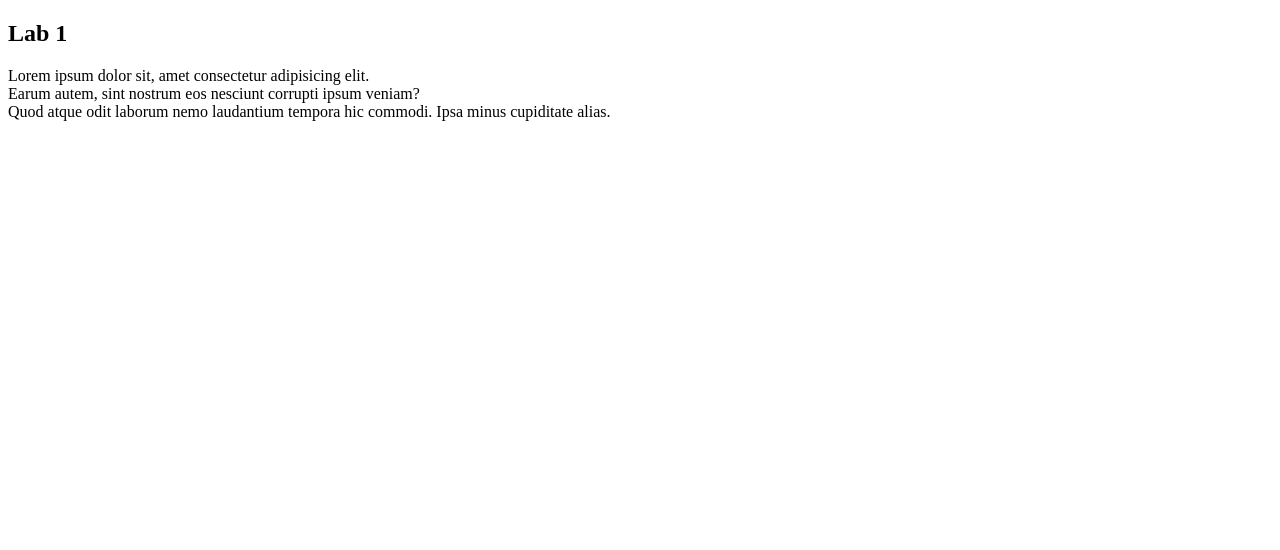
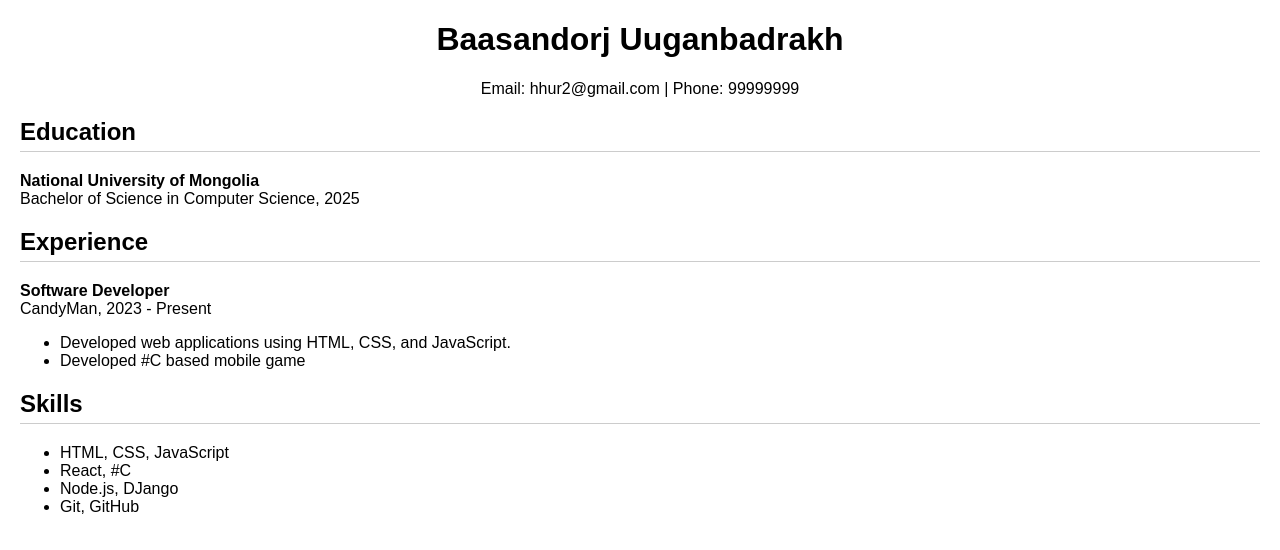
Before and after one commit to baaska23/baaska.github.io, a plain HTML site: page lab1.html in a window 1280 px wide. Drawn offline with Linux system fonts and the light colour scheme.

Commit message:
updated my CV

```diff
--- a/lab1.html
+++ b/lab1.html
@@ -3,13 +3,55 @@
 <head>
     <meta charset="UTF-8">
     <meta name="viewport" content="width=device-width, initial-scale=1.0">
-    <title>Lab 1</title>
+    <title>my CV</title>
+    <style>
+        body {
+            font-family: Arial, sans-serif;
+            margin: 20px;
+        }
+        header {
+            text-align: center;
+            margin-bottom: 20px;
+        }
+        section {
+            margin-bottom: 20px;
+        }
+        h2 {
+            border-bottom: 1px solid #ccc;
+            padding-bottom: 5px;
+        }
+    </style>
 </head>
 <body>
-    <h2>Lab 1</h2>
-    <p>
-    Lorem ipsum dolor sit, amet consectetur adipisicing elit. <br>
-    Earum autem, sint nostrum eos nesciunt corrupti ipsum veniam? <br>
-    Quod atque odit laborum nemo laudantium tempora hic commodi. Ipsa minus cupiditate alias.</p>
+    <header>
+        <h1>Baasandorj Uuganbadrakh</h1>
+        <p>Email: hhur2@gmail.com | Phone: 99999999</p>
+    </header>
+
+    <section>
+        <h2>Education</h2>
+        <p><strong>National University of Mongolia</strong><br>
+        Bachelor of Science in Computer Science, 2025</p>
+    </section>
+
+    <section>
+        <h2>Experience</h2>
+        <p><strong>Software Developer</strong><br>
+        CandyMan, 2023 - Present</p>
+        <ul>
+            <li>Developed web applications using HTML, CSS, and JavaScript.</li>
+            <li>Developed #C based mobile game</li>
+        </ul>
+    </section>
+
+    <section>
+        <h2>Skills</h2>
+        <ul>
+            <li>HTML, CSS, JavaScript</li>
+            <li>React, #C</li>
+            <li>Node.js, DJango</li>
+            <li>Git, GitHub</li>
+        </ul>
+    </section>
 </body>
 </html>
```
